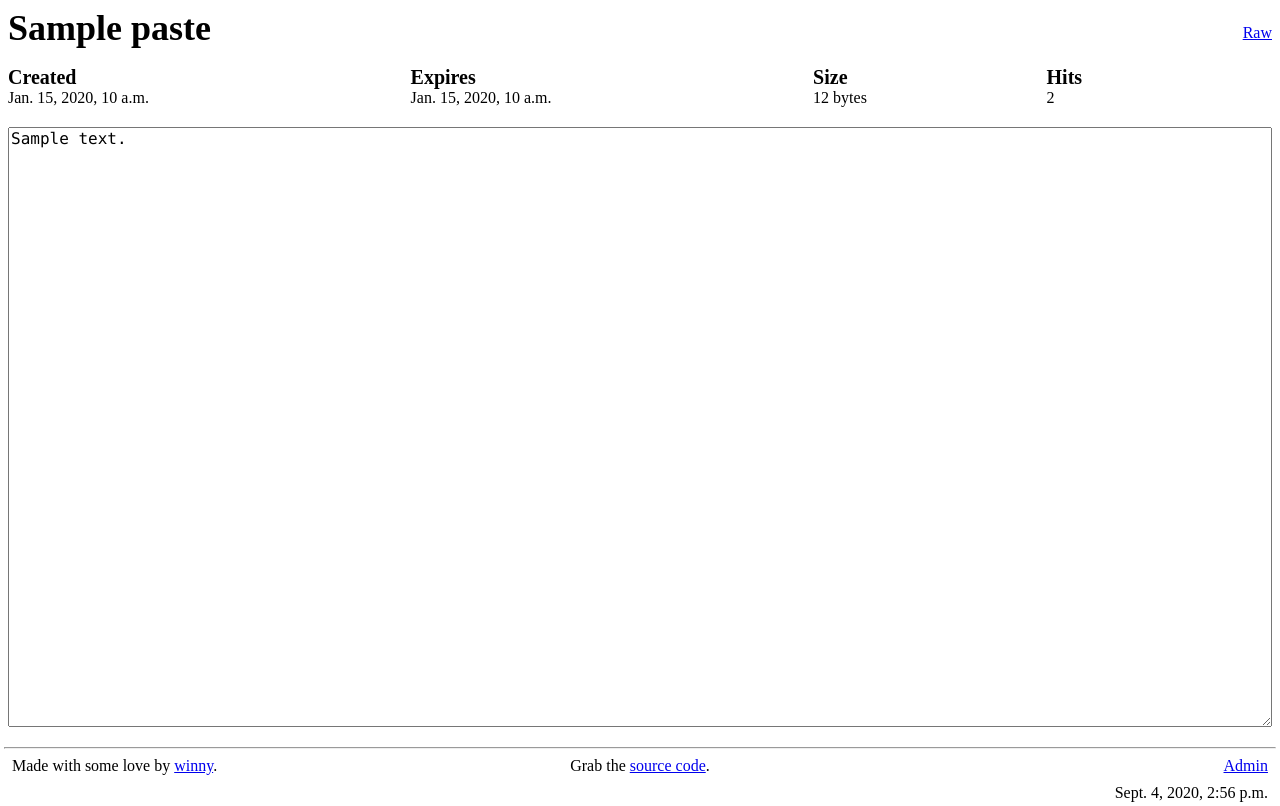
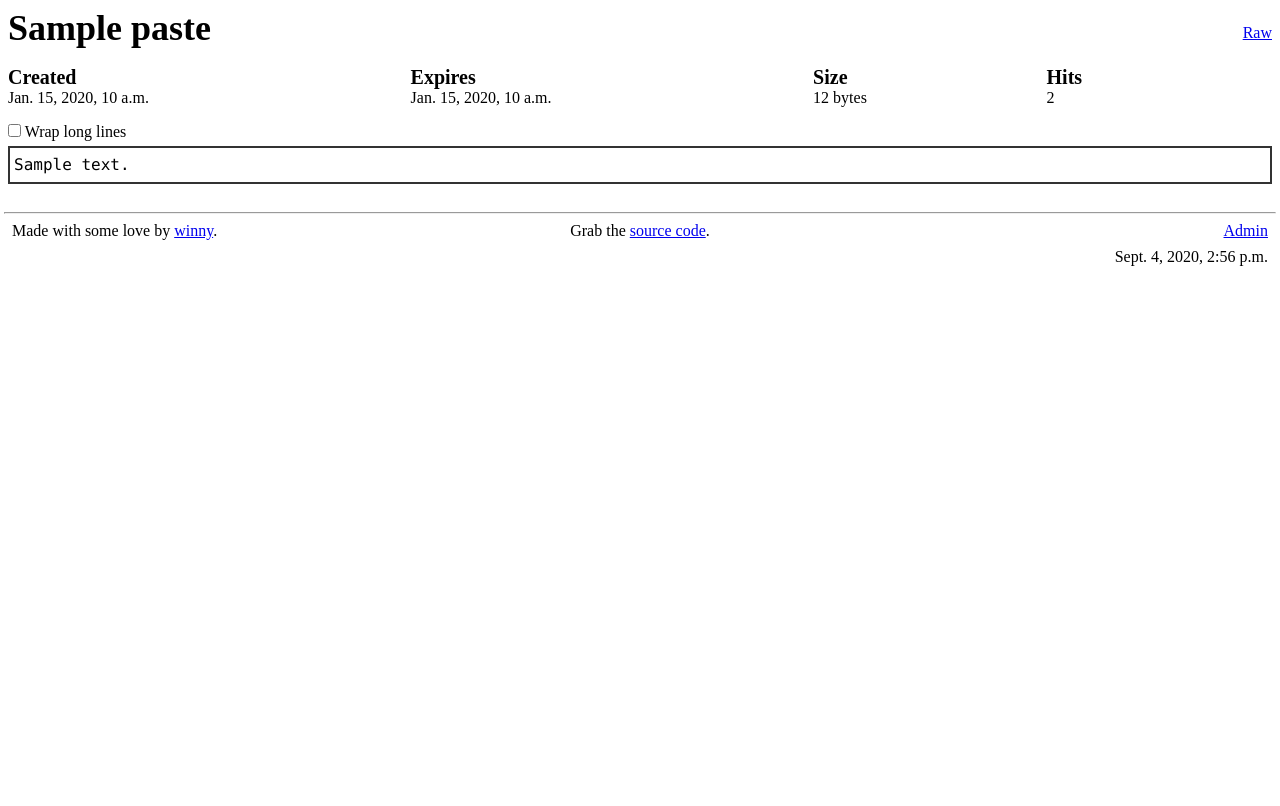
Before and after one commit to winny-/sillypaste, a Django app: page /1 in a window 1280 px wide. Shown: the part 34-840 px from the top of the page. After the commit the page ends 300 px from the top, so only its background shows below. Run offline with Django 3.2, Linux system fonts and the light colour scheme; tables that the repository leaves empty hold one stand-in row (values such as "Sample post").

Commit message:
Show entire paste without scrolling, optionally with word wrapping

```diff
--- a/web/static/sillypaste/style.css
+++ b/web/static/sillypaste/style.css
@@ -14,6 +14,15 @@ textarea {
     resize: vertical;
 }
 
+pre {
+    overflow-x: auto;
+}
+
+/* Via https://css-tricks.com/the-checkbox-hack/ */
+#toggle-wrap:checked ~ pre {
+    white-space: pre-wrap;
+}
+
 /* Extracted from tachyons for default link style */
 a { opacity: 1; transition: opacity .15s ease-in; }
 a:hover, a:focus { opacity: .5; transition: opacity .15s ease-in; }
--- a/web/templates/show_paste.html
+++ b/web/templates/show_paste.html
@@ -27,5 +27,7 @@
     <div class="h-80">{{ paste.hits }}</div>
   </div>
 </div>
-<textarea class="code w-100 h-75 mt1" readonly="true">{{ paste.body }}</textarea>
+<input type="checkbox" id="toggle-wrap">
+<label for="toggle-wrap">Wrap long lines</label>
+<pre class="code w-100 mt1 ba bw1 b--dark-gray ph1 pv2">{{ paste.body }}</pre>
 {% endblock %}
```
